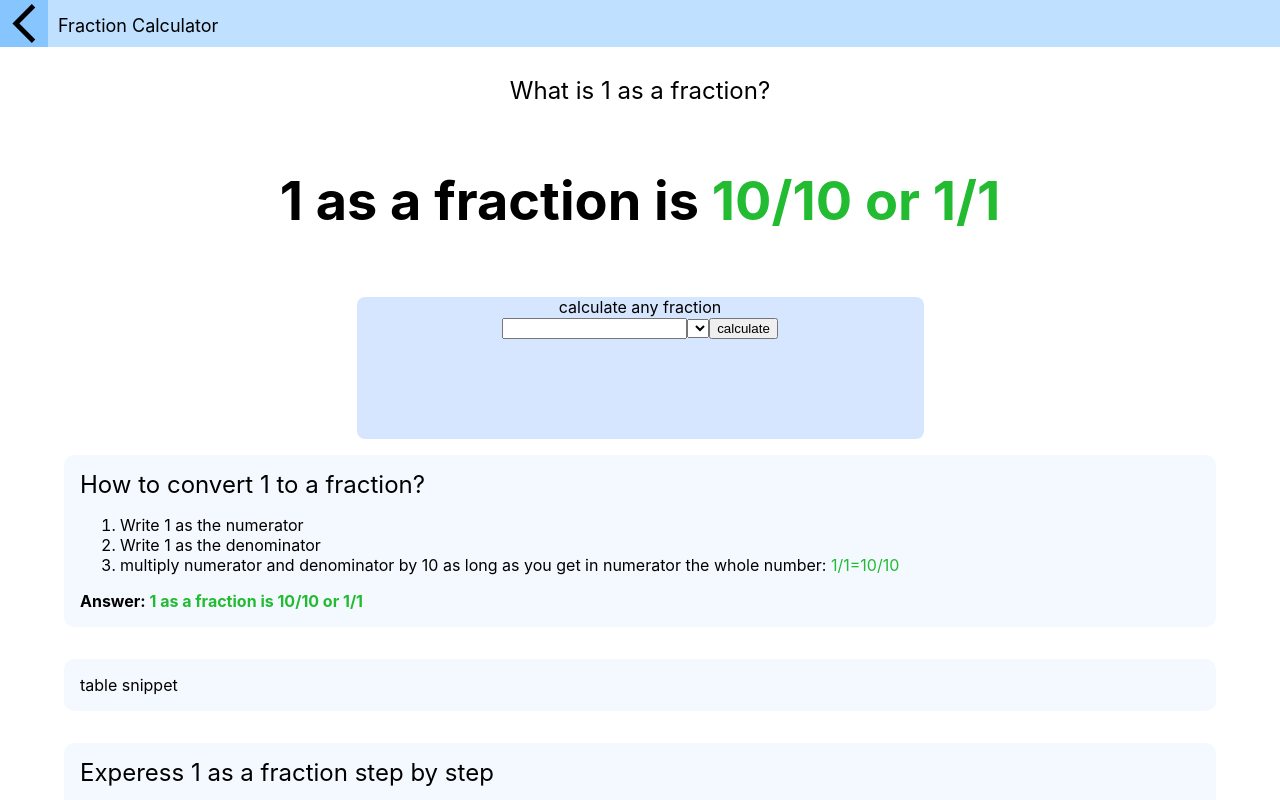
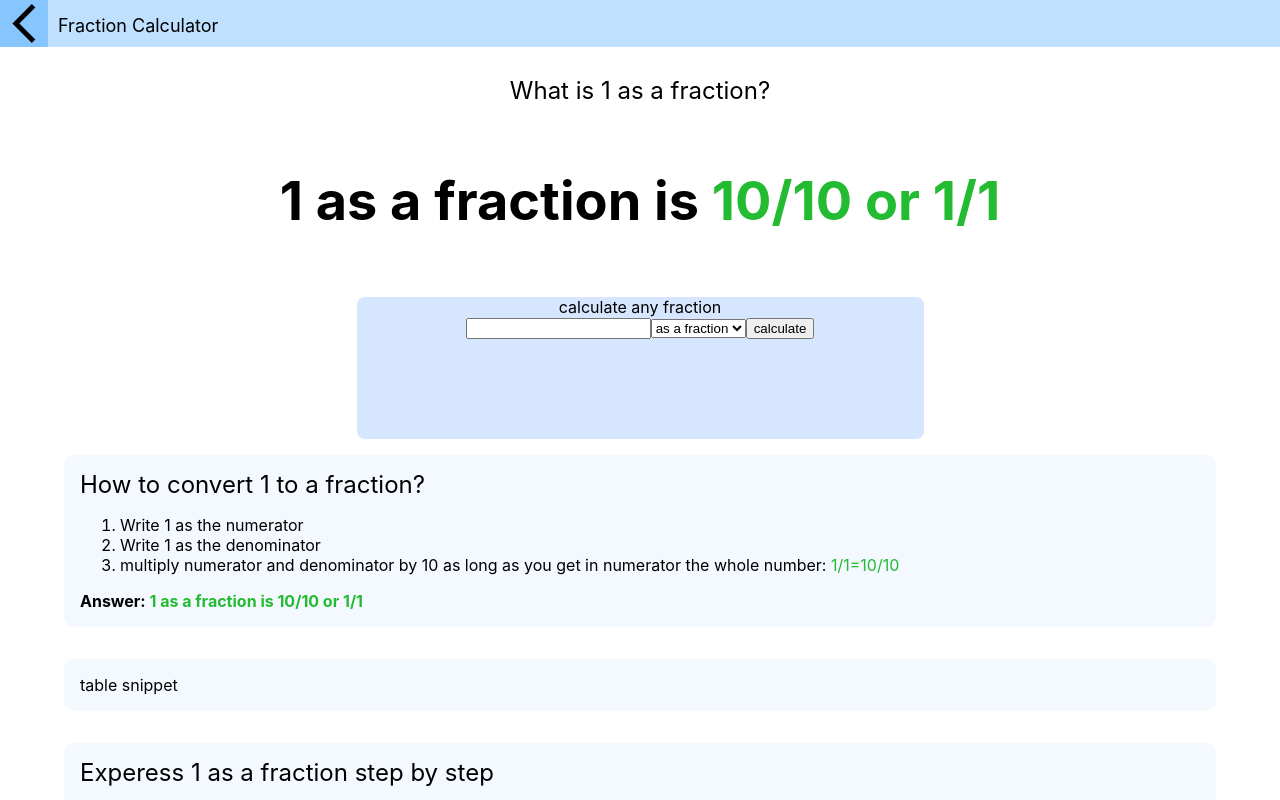
Before and after one commit to ubermensh/anyconvert, a Next.js app: page /as_a_fraction/1 in a window 1280 px wide. Shown: the top 800 px of the page. Built offline with nearby package versions, Linux system fonts and the light colour scheme.

Commit message:
fraction form

```diff
--- a/package.json
+++ b/package.json
@@ -11,6 +11,7 @@
     "decimal.js": "^10.2.1",
     "next": "10.0.5",
     "react": "17.0.1",
-    "react-dom": "17.0.1"
+    "react-dom": "17.0.1",
+    "react-hook-form": "^6.14.2"
   }
 }
--- a/pages/as_a_fraction/[number].js
+++ b/pages/as_a_fraction/[number].js
@@ -2,8 +2,18 @@ import { useRouter } from 'next/router'
 import Link from 'next/link';
 import styles from '../../styles/Home.module.css'
 const Decimal = require('decimal.js')
+import { useForm } from "react-hook-form";
 
 export default function Fraction({ number, numerator, denominator, hNumerator, hDenominator, closeValues }) {
+    const router = useRouter()
+    const { register, handleSubmit, errors } = useForm();
+    const onSubmit = data => {
+        console.log(data);
+        router.push(`/as_a_fraction/${data.fraction}`)
+    };
+
+    // console.log(watch("example"));
+
     return (
         <div className={styles.container}>
             <div className={styles.top}>
@@ -31,9 +41,9 @@ export default function Fraction({ number, numerator, denominator, hNumerator, h
 
             <div className={styles.calculator}>
                 <div>calculate any fraction</div>
-                <form>
-                    <input name="name" type="number" value="Frank" />
-                    <select name="type" > <option value="asafraction"></option>as a fraction </select>
+                <form onSubmit={handleSubmit(onSubmit)} >
+                    <input name="fraction" type="number"  ref={register({ required: true })} onChange={()=> {}}  />
+                    <select name="type" ref={register} onChange={()=> {}} > <option value="fraction">as a fraction</option> </select>
                     <button type="submit" value="Submit">calculate</button>
                 </form>
             </div>
@@ -69,30 +79,30 @@ export default function Fraction({ number, numerator, denominator, hNumerator, h
                     <li><span className={styles.green}>step 2: </span>Multiply both numerator ({number}) and denominator (1) by 10 for every number
                      after the decimal point: hardcoded!!!! {number} × todo/1 × todo= <span className={styles.boldUnder}>{numerator}/{denominator}</span></li>
                     {denominator != hDenominator &&
-                    <li> <span className={styles.green}>step 3: </span>Reduce the fraction: <span className={styles.boldUnder}>{hNumerator}/{hDenominator}</span></li>
+                        <li> <span className={styles.green}>step 3: </span>Reduce the fraction: <span className={styles.boldUnder}>{hNumerator}/{hDenominator}</span></li>
                     }
                 </ul>
                 <b> <span className={styles.green}>
-                    { denominator != hDenominator ?
-                    `(reduced) fractional number equivalent of ${number} is ${numerator}/${denominator} or ${hNumerator}/${hDenominator}`
-                     :
-                    `fractional number equivalent of ${number} is ${numerator}/${denominator}`
+                    {denominator != hDenominator ?
+                        `(reduced) fractional number equivalent of ${number} is ${numerator}/${denominator} or ${hNumerator}/${hDenominator}`
+                        :
+                        `fractional number equivalent of ${number} is ${numerator}/${denominator}`
                     }
                 </span>
                 </b>
             </div>
             <div className={styles.card}>
-                <span className={styles.header}>Q: What is {number} as a fraction in simplest form?</span><br/>
+                <span className={styles.header}>Q: What is {number} as a fraction in simplest form?</span><br />
                 A: {number} as a simplified fraction is {hNumerator}/{hDenominator}
             </div>
 
             <div className={styles.card}>
-                <span className={styles.header}>Q: What is {number} as a fraction in simplest form?</span><br/>
+                <span className={styles.header}>Q: What is {number} as a fraction in simplest form?</span><br />
                 A: {number} as a simplified fraction is {hNumerator}/{hDenominator}
             </div>
 
             <div className={styles.card}>
-                <span className={styles.header}>Q: What is {number} as a fraction in simplest form?</span><br/>
+                <span className={styles.header}>Q: What is {number} as a fraction in simplest form?</span><br />
                 A: {number} as a simplified fraction is {hNumerator}/{hDenominator}
             </div>
             <div className={styles.card}>
```
Also changed, not shown: 2 other files (tests, documents, lock files or other folders).
